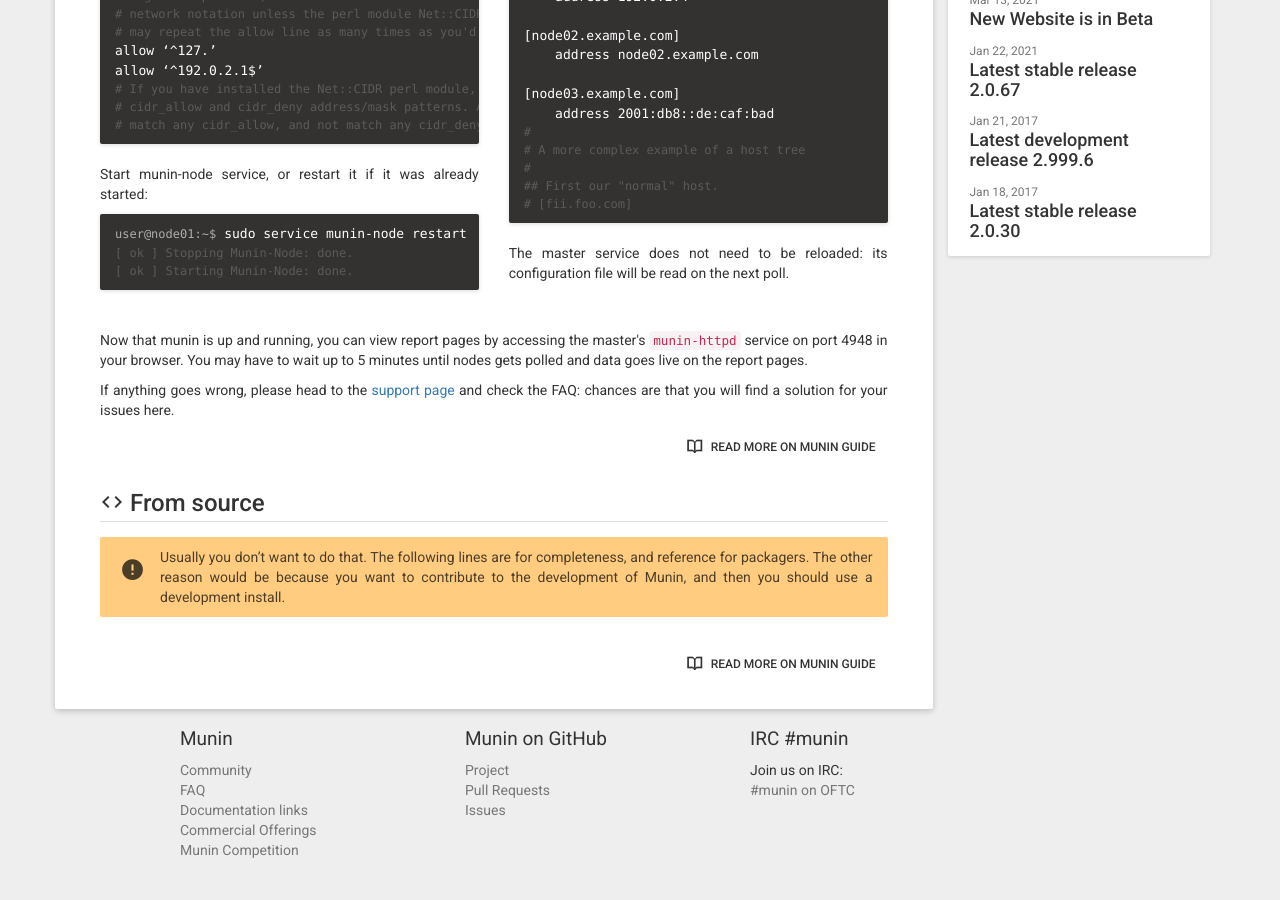
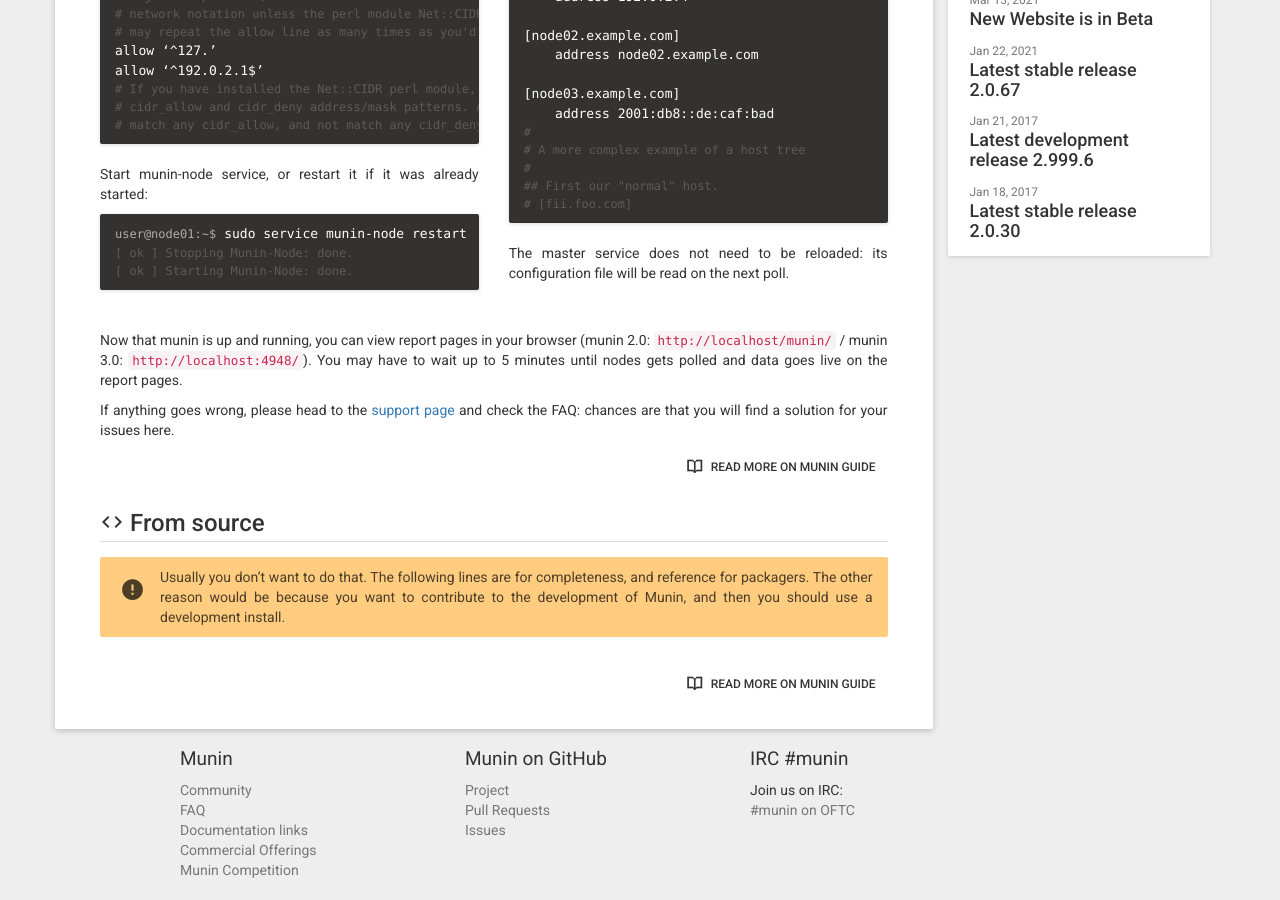
Before and after one commit to munin-monitoring/munin-monitoring.github.io, a Jekyll site: the page built from _pages/download.html, in a window 1280 px wide and 900 px high, scrolled down 916 px. Built offline with Jekyll 4.4.1, drawn with Linux system fonts in a browser that asks for light colours; nearby versions of some CDN libraries.

Commit message:
download: describe access to master data for 2.0 and 3.0
"munin-httpd" is available only in 3.0 or later.

```diff
--- a/_pages/download.html
+++ b/_pages/download.html
@@ -121,9 +121,10 @@ permalink: /download/
 				</div>
 			</div>
 			<br />
-			<p>Now that munin is up and running, you can view report pages by accessing the master's <code>munin-httpd</code>
-				service on port 4948 in your browser. You may have to wait up to 5 minutes until nodes gets polled and
-				data goes live on the report pages.</p>
+			<p>
+				Now that munin is up and running, you can view report pages in your browser (munin 2.0: <code>http://localhost/munin/</code> / munin 3.0: <code>http://localhost:4948/</code>).
+				You may have to wait up to 5 minutes until nodes gets polled and data goes live on the report pages.
+			</p>
 
 			<p>If anything goes wrong, please head to the <a href="/support/">support page</a> and check the FAQ: chances are that you will find
 				a solution for your issues here.</p>
```
